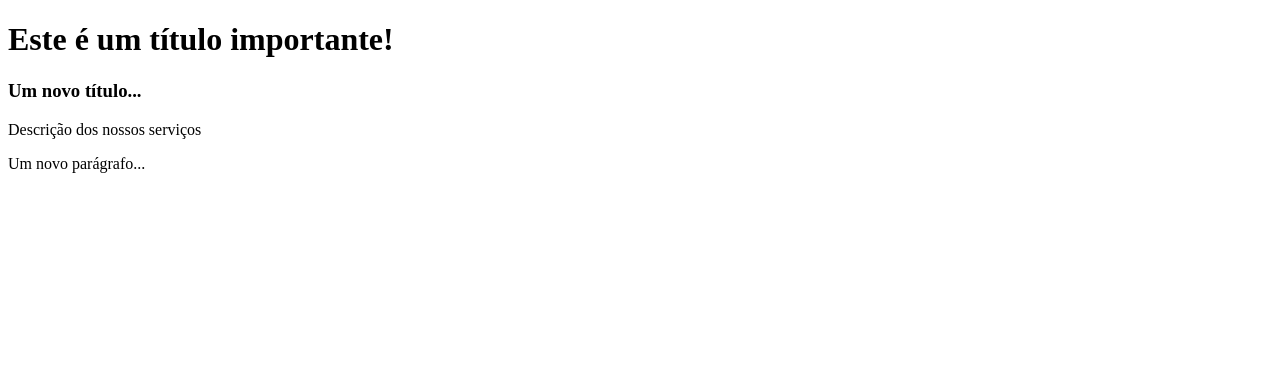
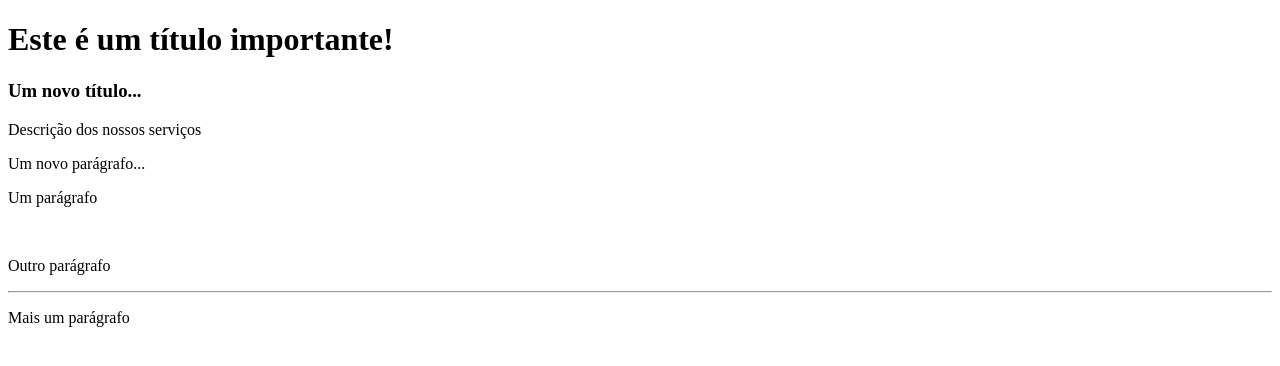
Before and after one commit to omrlns/HTML-CSS, a plain HTML site: page 2_HTML/index.html in a window 1280 px wide. Drawn offline with Linux system fonts and the light colour scheme.

Commit message:
br e hr, quebrando e dividindo linhas

```diff
--- a/2_HTML/index.html
+++ b/2_HTML/index.html
@@ -9,5 +9,11 @@
 
         <p>Descrição dos nossos serviços</p>
         <p>Um novo parágrafo...</p>
+
+        <p>Um parágrafo</p>
+        <br/>
+        <p>Outro parágrafo</p>
+        <hr/>
+        <p>Mais um parágrafo</p>
     </body>
 </html>
```
